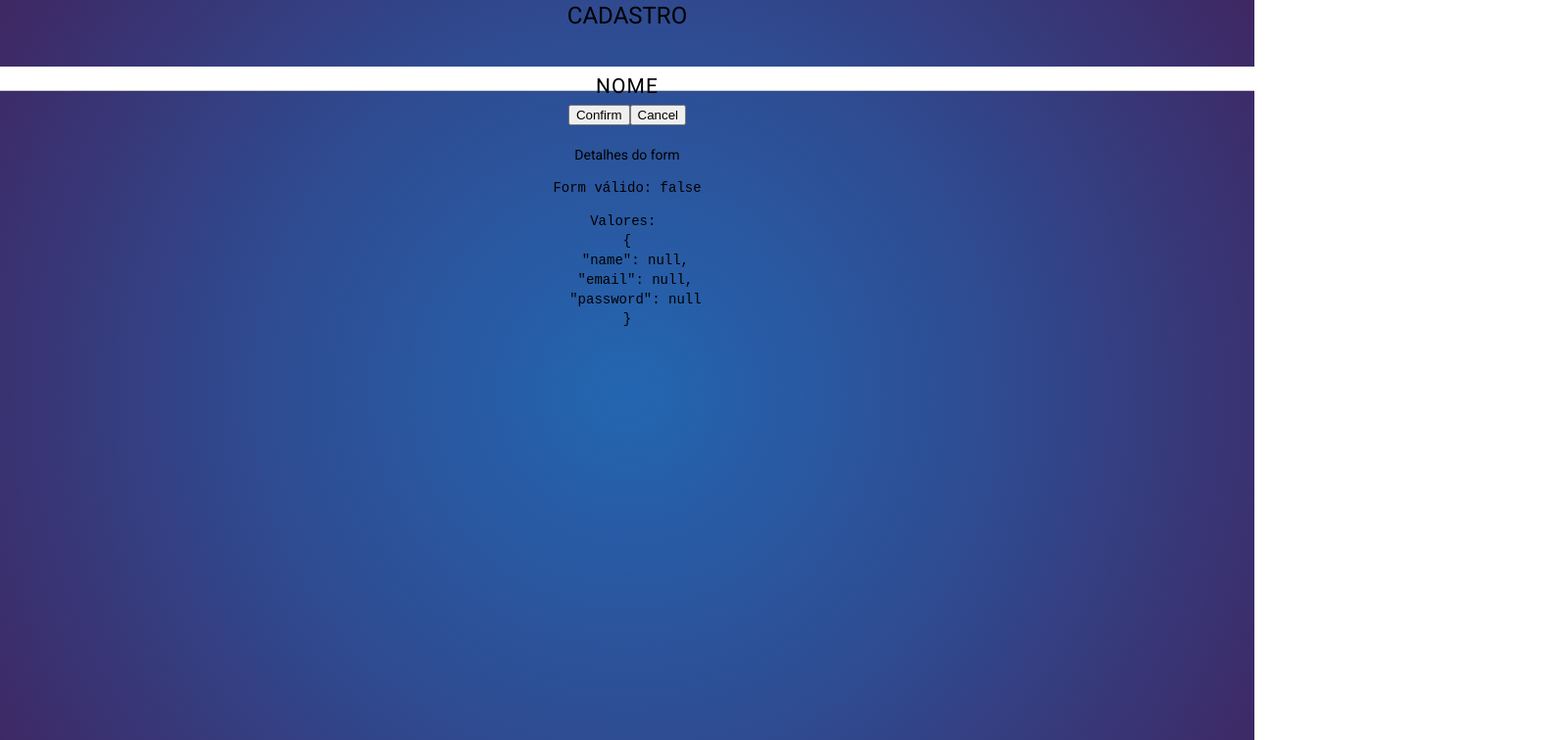
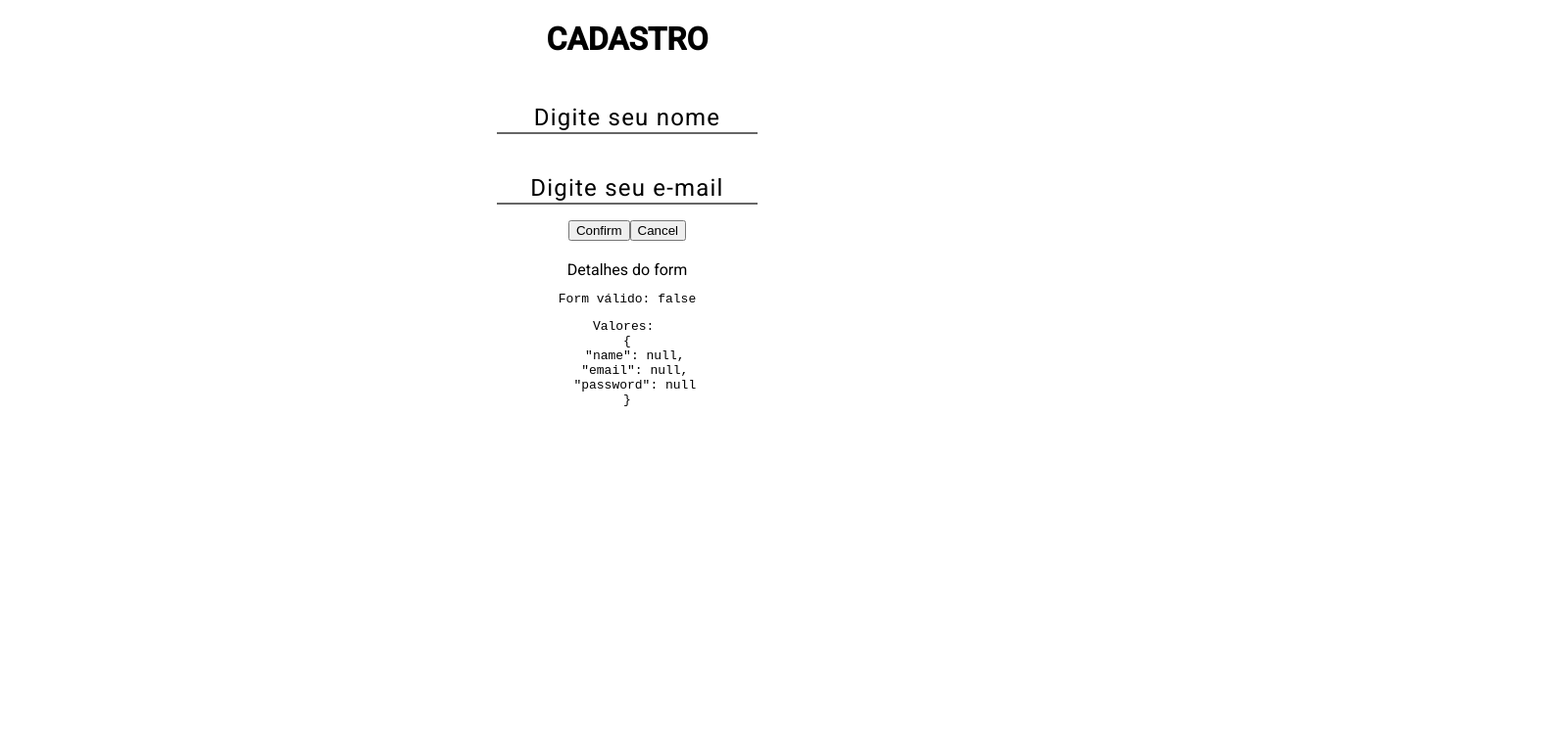
Before and after one commit to Vic-NG/Angular-Project, an Angular app in the folder frontend/: page /cadastro in a window 1280 px wide. Shown: the top 756 px of the page at 98% size, 1600 px wide, since content can reach past the window. Built offline with nearby package versions, Linux system fonts and the light colour scheme.

Commit message:
placeholder

```diff
--- a/frontend/angular.json
+++ b/frontend/angular.json
@@ -24,7 +24,6 @@
               "src/assets"
             ],
             "styles": [
-              "src/custom-theme.scss",
               "src/styles.css"
             ],
             "scripts": []
--- a/frontend/package.json
+++ b/frontend/package.json
@@ -17,7 +17,6 @@
     "@angular/compiler": "~10.0.4",
     "@angular/core": "~10.0.4",
     "@angular/forms": "~10.0.4",
-    "@angular/material": "^10.2.7",
     "@angular/platform-browser": "~10.0.4",
     "@angular/platform-browser-dynamic": "~10.0.4",
     "@angular/router": "~10.0.4",
--- a/frontend/src/app/pages/cadastro/cadastro.component.css
+++ b/frontend/src/app/pages/cadastro/cadastro.component.css
@@ -19,23 +19,22 @@
   }
 
   input {
-    font-size: 1.5em;
+    height: 35px;
+    width: 20%;
+    margin: 0 auto;
+    font-size: 1.0em;
     border: 0;
-    border-bottom: 1px solid #ccc;
-    font-family: inherit;
-    -webkit-appearance: none;
-    border-radius: 0;
-    padding: 0;
+    padding: 0px 0px 0px 10px;
     cursor: text;
+    border-bottom: 2px solid #666666;
   }
 
   input:focus {
     outline: 0;
-    border-bottom: 1px solid #666;
+    border-bottom: 2px solid #51A2DA;
   }
 
   label {
-    text-transform: uppercase;
     letter-spacing: 0.05em;
   }
   /**
@@ -46,11 +45,10 @@
   */
   input:placeholder-shown + label {
     cursor: text;
-    max-width: 66.66%;
     white-space: nowrap;
     overflow: hidden;
     text-overflow: ellipsis;
-    transform-origin: left bottom;
+    transform-origin: bottom;
     transform: translate(0, 2.125rem) scale(1.5);
   }
   /**
@@ -75,5 +73,5 @@
   input:not(:placeholder-shown) + label,
   input:focus + label {
     transform: translate(0, 0) scale(1);
-    cursor: pointer;
+    color: #51A2DA;
   }
--- a/frontend/src/app/pages/cadastro/cadastro.component.html
+++ b/frontend/src/app/pages/cadastro/cadastro.component.html
@@ -5,25 +5,40 @@
 
 
       <div class="field">
-        <input type="text" name="fullname" id="fullname" placeholder="Nome">
-        <label for="fullname">Nome</label>
-      </div>
-
-      <!-- <div class="divRegister">
         <input
-          class="input-register"
+        name="fullname"
+        id="fullname"
         floatLabel=”never”
         type="text"
+        placeholder="Digite seu nome"
         formControlName="name"
         [ngClass]="aplicaCssErro('name')"
       />
-        <label class='teste' for=”firstName”>First name</label>
+        <label for="fullname">Digite seu nome</label>
+      </div>
 
       <app-campo-control-erro
         [mostrarErro]="verificaValidTouched('name')"
         msgErro="Nome é obrigatório."
       ></app-campo-control-erro>
-      </div> -->
+
+      <div class="field">
+        <input
+        name="email"
+        id="email"
+        type="text"
+        placeholder="Digite seu E-mail."
+        formControlName="email"
+        [ngClass]="aplicaCssErro('email')"
+      />
+      <label for="email">Digite seu e-mail</label>
+    </div>
+
+    <app-campo-control-erro
+      [mostrarErro]="verificaValidTouched('email')"
+      msgErro="E-mail é obrigatório."
+    ></app-campo-control-erro>
+
 
   <!--
       <label> E-mail: </label>
--- a/frontend/src/custom-theme.scss
+++ /dev/null
@@ -1,34 +0,0 @@
-
-// Custom Theming for Angular Material
-// For more information: https://material.angular.io/guide/theming
-@import '~@angular/material/theming';
-// Plus imports for other components in your app.
-
-// Include the common styles for Angular Material. We include this here so that you only
-// have to load a single css file for Angular Material in your app.
-// Be sure that you only ever include this mixin once!
-@include mat-core();
-
-// Define the palettes for your theme using the Material Design palettes available in palette.scss
-// (imported above). For each palette, you can optionally specify a default, lighter, and darker
-// hue. Available color palettes: https://material.io/design/color/
-$angular-project-primary: mat-palette($mat-indigo);
-$angular-project-accent: mat-palette($mat-pink, A200, A100, A400);
-
-// The warn palette is optional (defaults to red).
-$angular-project-warn: mat-palette($mat-red);
-
-// Create the theme object. A theme consists of configurations for individual
-// theming systems such as "color" or "typography".
-$angular-project-theme: mat-light-theme((
-  color: (
-    primary: $angular-project-primary,
-    accent: $angular-project-accent,
-    warn: $angular-project-warn,
-  )
-));
-
-// Include theme styles for core and each component used in your app.
-// Alternatively, you can import and @include the theme mixins for each component
-// that you are using.
-@include angular-material-theme($angular-project-theme);
--- a/frontend/src/styles.css
+++ b/frontend/src/styles.css
@@ -1,4 +1,6 @@
 /* You can add global styles to this file, and also import other style files */
 
-html, body { height: 100%;  background: radial-gradient(circle, #2366b1, #2f4b91, #3f2763) no-repeat; }
+html, body { height: 100%; background: no-repeat; }
 body { margin: 0; font-family: Roboto, "Helvetica Neue", sans-serif; }
+
+/* background: radial-gradient(circle, #2366b1, #2f4b91, #3f2763) */
```
Also changed, not shown: 2 other files (tests, documents, lock files or other folders). Lines whose indentation alone changed are shown as unchanged.
